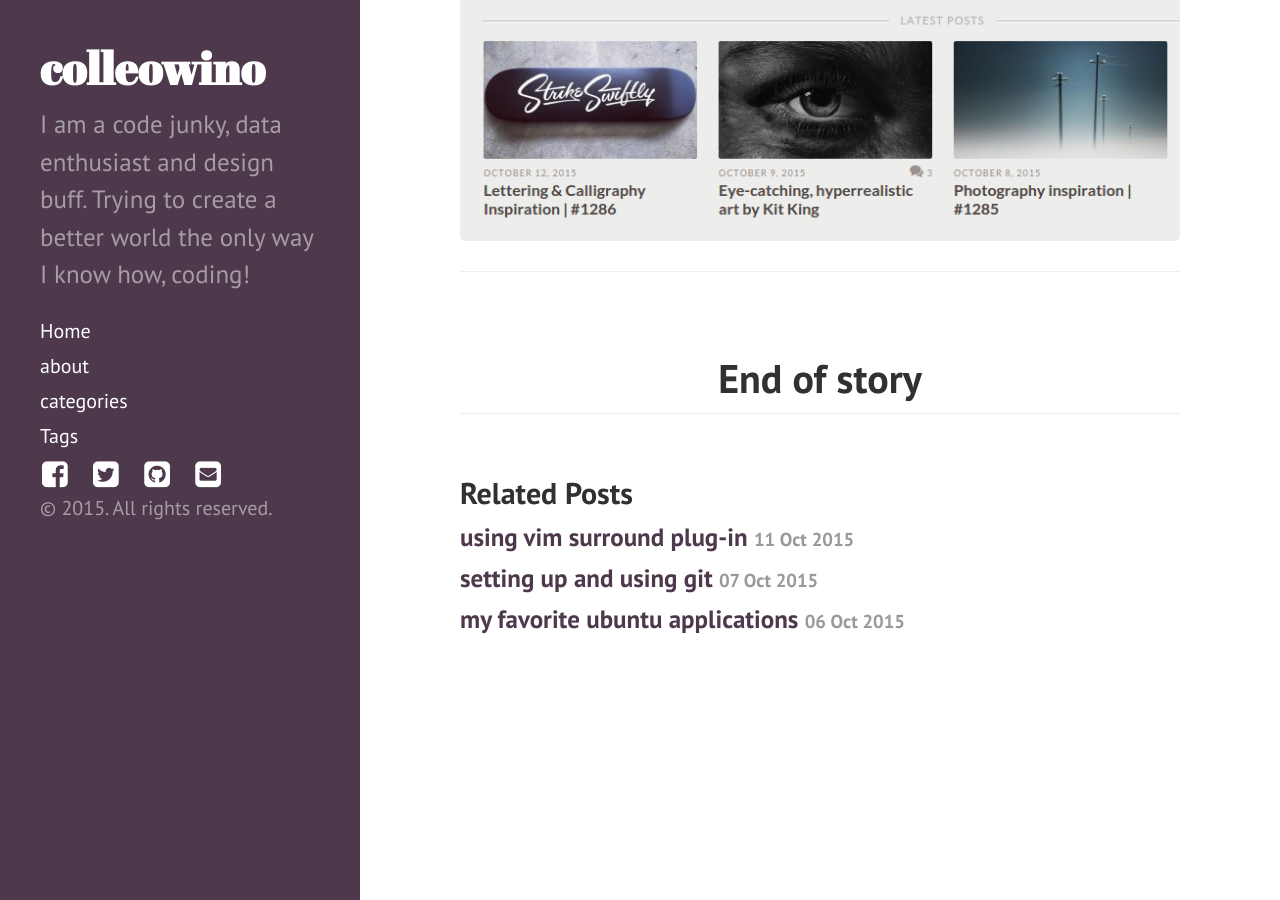
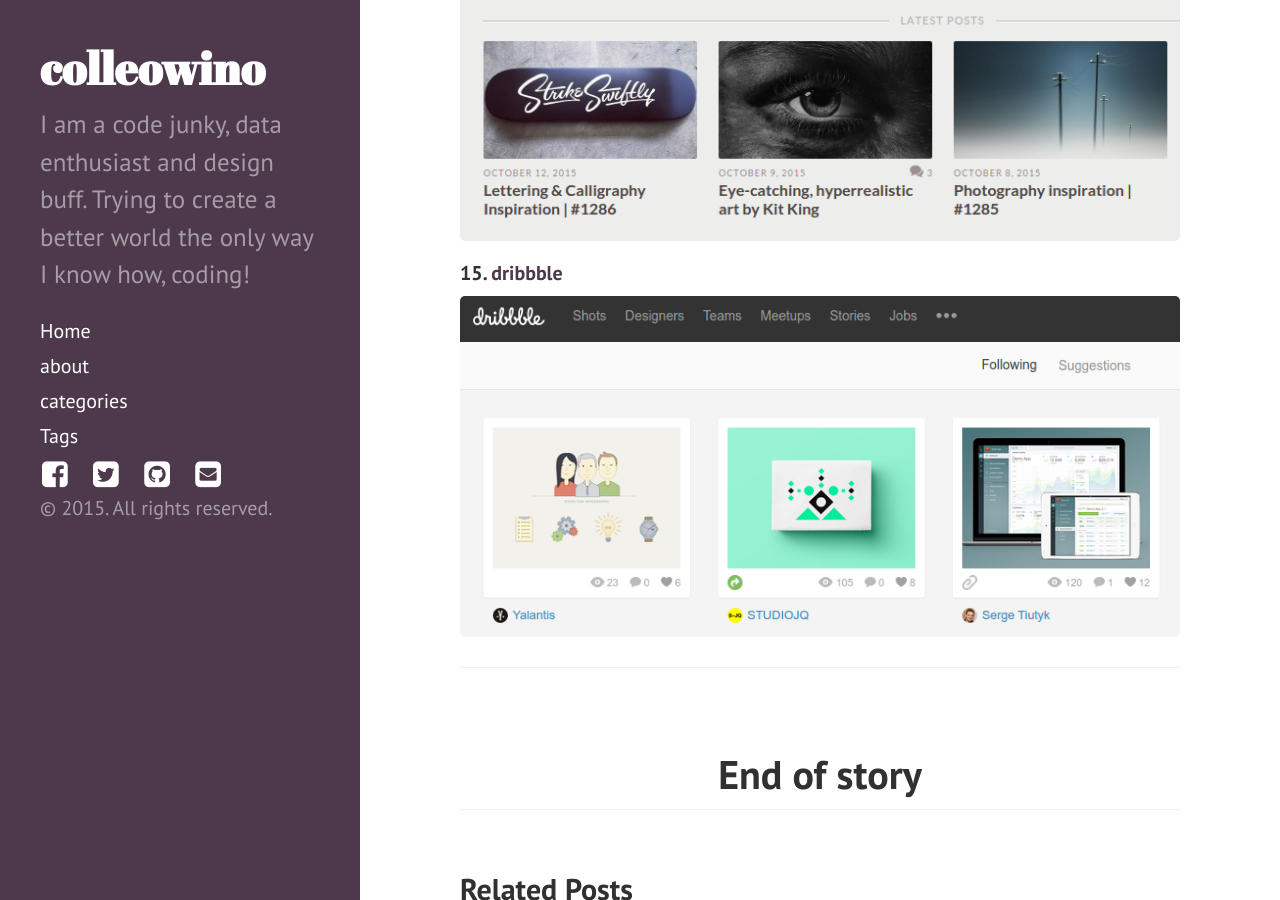
Before and after one commit to colleowino/colleowino.github.io, a Jekyll site: the page built from _posts/2015-10-07-web-and-mobile-inspiration.md, in a window 1280 px wide and 900 px high, scrolled down 7587 px. Built offline with Jekyll 4.4.1, drawn with Linux system fonts in a browser that asks for light colours; nearby versions of some CDN libraries; comment, search, counter and statistics services are not loaded.

Commit message:
added dribbble

```diff
--- a/_posts/2015-10-07-web-and-mobile-inspiration.md
+++ b/_posts/2015-10-07-web-and-mobile-inspiration.md
@@ -62,4 +62,7 @@
 #### 14. [from up north](http://fromupnorth.com){:target='_blank'}
 ![from up north](/img/upnorth.png)
 
+#### 15. [dribbble](https://dribbble.com/){:target='_blank'}
+![dribbble](/img/dribbble.png)
+
 -----
```
Also changed, not shown: img/dribbble.png (added).
